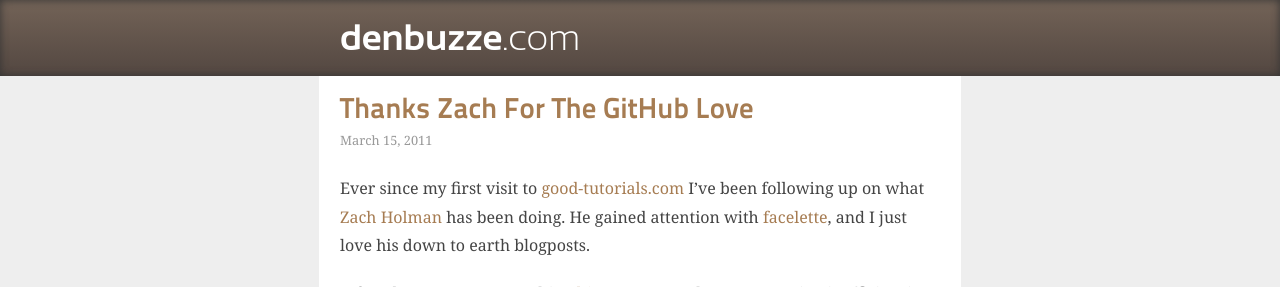
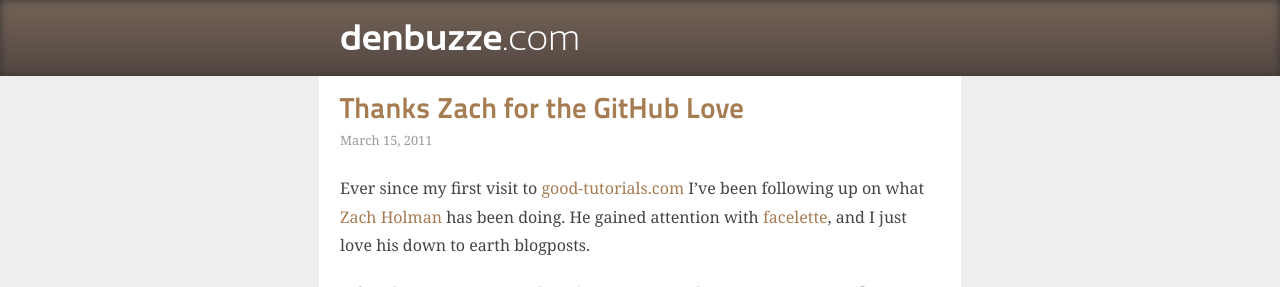
Before and after one commit to denbuzze/denbuzze.github.com, a Jekyll site: the page built from _posts/2011-03-15-thanks-zach-for-the-github-love.markdown, in a window 1280 px wide. Shown: the top 287 px of the page. Built offline with Jekyll 4.4.1, drawn with Linux system fonts in a browser that asks for light colours; nearby versions of some CDN libraries; Markdown is read by kramdown in place of the engine named in the settings.

```diff
--- a/_posts/2010-04-25-loading-everything-at-once-javascript-html-css.markdown
+++ b/_posts/2010-04-25-loading-everything-at-once-javascript-html-css.markdown
@@ -1,6 +1,6 @@
 ---
 layout: post
-title: Loading Everything At Once - HTML, CSS & JavaScript
+title: Loading Everything at Once - HTML, CSS & JavaScript
 tags:
 - development
 ---
--- a/_posts/2011-01-07-2011-resolutions-and-dreams.markdown
+++ b/_posts/2011-01-07-2011-resolutions-and-dreams.markdown
@@ -1,6 +1,6 @@
 ---
 layout: post
-title: 2011 Resolutions And Dreams
+title: 2011 Resolutions and Dreams
 tags:
 - chat
 ---
--- a/_posts/2011-03-15-thanks-zach-for-the-github-love.markdown
+++ b/_posts/2011-03-15-thanks-zach-for-the-github-love.markdown
@@ -1,6 +1,6 @@
 ---
 layout: post
-title: Thanks Zach For The GitHub Love
+title: Thanks Zach for the GitHub Love
 tags:
 - chat
 ---
--- a/_posts/2011-04-11-the-importance-of-failing.markdown
+++ b/_posts/2011-04-11-the-importance-of-failing.markdown
@@ -1,6 +1,6 @@
 ---
 layout: post
-title: The Importance Of Failing
+title: The Importance of Failing
 tags:
 - thoughts
 ---
--- a/_posts/2011-09-23-managing-an-open-source-project.markdown
+++ b/_posts/2011-09-23-managing-an-open-source-project.markdown
@@ -1,6 +1,6 @@
 ---
 layout: post
-title: Managing An Open-source Project
+title: Managing an Open-source Project
 tags:
 - development
 ---
--- a/_posts/2012-09-21-fixing-security-preferences-in-os-x-mountain-lion.markdown
+++ b/_posts/2012-09-21-fixing-security-preferences-in-os-x-mountain-lion.markdown
@@ -1,6 +1,6 @@
 ---
 layout: post
-title: Fixing Security Preferences In OS X Mountain Lion
+title: Fixing Security Preferences in OS X Mountain Lion
 tags:
 - development
 ---
```
